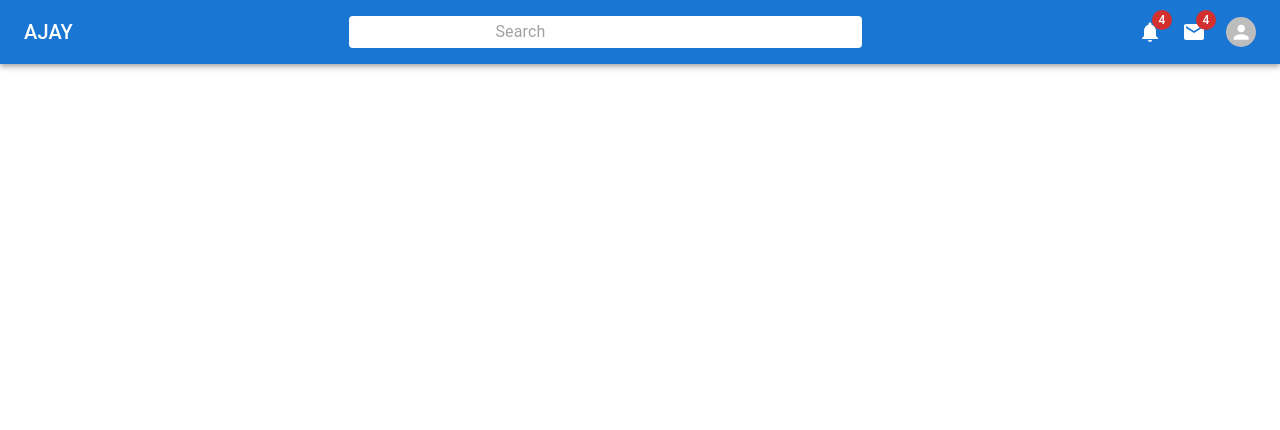
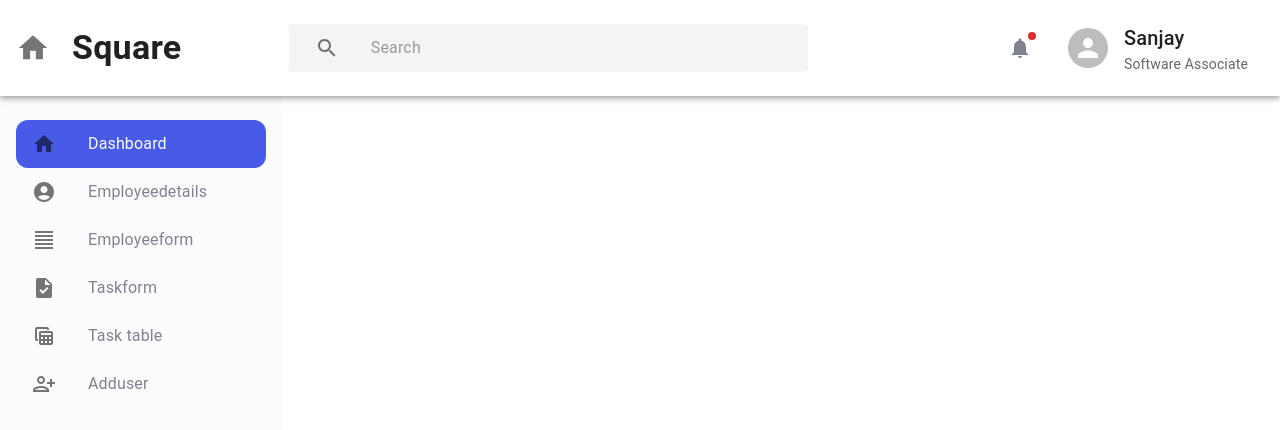
Before and after one commit to AjayB101/react-src, a React (Create React App) app: page / in a window 1280 px wide. Shown: the top 430 px of the page. Built offline with nearby package versions, Linux system fonts and the light colour scheme.

Commit message:
App-sidebar-completed

```diff
--- a/src/App.js
+++ b/src/App.js
@@ -1,9 +1,12 @@
 import "./App.css";
 import Appbar from './components/Appbar'
+import Sidebar from './components/Sidebar'
+
 function App() {
   return (
     <div className="App">
     <Appbar />
+   <Sidebar />
     </div>
   );
 }
--- a/src/components/Appbar.jsx
+++ b/src/components/Appbar.jsx
@@ -9,19 +9,25 @@ import {
   MenuItem,
   Toolbar,
   Typography,
+  Box,
+  ListItemAvatar,
+  ListItem,
+  ListItemText,
+  ListItemIcon,
 } from "@mui/material";
-import { Mail, Notifications, Pets } from "@mui/icons-material";
-
+import { Home, Notifications, SearchOutlined } from "@mui/icons-material";
 const MyToolbar = styled(Toolbar)({
   display: "flex",
   justifyContent: "space-between",
+  background: "#ffff",
 });
 
 const Search = styled("div")(({ theme }) => ({
-  background: "white",
+  background: "#F4F4F4",
   padding: "0 10px",
   borderRadius: theme.shape.borderRadius,
   width: "40%",
+  marginRight:'200px',
 }));
 const Icons = styled("Icons")(({ theme }) => ({
   display: "none",
@@ -41,35 +47,68 @@ const Iconsm = styled("Icons")(({ theme }) => ({
 }));
 
 const Appbar = () => {
-  const [toggle, settoggle] = useState(false)
+  const [toggle, settoggle] = useState(false);
   return (
-    <AppBar position="sticky">
-      <MyToolbar>
-        <Typography variant="h6" sx={{ display: { xs: "none", sm: "block" } }}>
-          AJAY
+    <Box>
+      <AppBar sx={{ display: "flex" }} position="sticky">
+        <MyToolbar disableGutters>
+          <ListItem>
+
+            <ListItemIcon>
+              <Home sx={{ width: "34px", height: "38px" }} />
+            </ListItemIcon>
+            <ListItemText
+              primary={
+                <Typography variant="h4" color="textPrimary" fontWeight="bold">
+                  Square
                 </Typography>
-        <Pets sx={{ display: { xs: "block", sm: "none" } }} />
+              }
+            />
             <Search>
+              <ListItem>
+                <ListItemIcon>
+                  <SearchOutlined />
+                </ListItemIcon>
                 <InputBase placeholder="Search" />
+              </ListItem>
             </Search>
-        <Icons>
-          <Badge color="error" badgeContent={4}>
-            <Notifications />
+
+            <Icons
+              sx={{
+                display: "flex",
+                alignItems: "center",
+                justifyContent: "center",
+              }}
+            >
+              <Badge color="error" badgeContent={4} variant="dot">
+                <Notifications
+                  sx={{ color: "#808191", height: "20", width: "20" }}
+                />
               </Badge>
-          <Badge color="error" badgeContent={4}>
-            <Mail />
-          </Badge>
-          <Avatar sx={{ width: 30, height: 30 }} onClick={(e)=>settoggle(true)}  />
+
+              <ListItem>
+                <ListItemAvatar>
+                  <Avatar></Avatar>
+                </ListItemAvatar>
+
+                <ListItemText
+                  primary={
+                    <Typography variant="h6" color="textPrimary">
+                      Sanjay
+                    </Typography>
+                  }
+                  secondary="Software Associate"
+                />
+              </ListItem>
             </Icons>
-        <Iconsm onClick={(e)=>settoggle(true)} >
-          <Avatar  />
+            <Iconsm onClick={(e) => settoggle(true)}>
+              <Avatar sx={{ height: "40", width: "20" }} />
             </Iconsm>
-      </MyToolbar>
             <Menu
               id="demo-positioned-menu"
               aria-labelledby="demo-positioned-button"
               open={toggle}
-        onClose={(e)=>settoggle(false)}
+              onClose={(e) => settoggle(false)}
               anchorOrigin={{
                 vertical: "top",
                 horizontal: "right",
@@ -83,7 +122,10 @@ const Appbar = () => {
               <MenuItem>My account</MenuItem>
               <MenuItem>Logout</MenuItem>
             </Menu>
+          </ListItem>
+        </MyToolbar>
       </AppBar>
+    </Box>
   );
 };
-export default Appbar
+export default Appbar;
--- a/src/components/Sidebar.jsx
+++ b/src/components/Sidebar.jsx
@@ -6,62 +6,80 @@ import ListItemButton from "@mui/material/ListItemButton";
 import ListItemIcon from "@mui/material/ListItemIcon";
 import ListItemText from "@mui/material/ListItemText";
 import { Home } from "@mui/icons-material";
-
-export const Sidebar = () => {
+import AccountCircleIcon from '@mui/icons-material/AccountCircle';
+import FormatAlignJustifyIcon from '@mui/icons-material/FormatAlignJustify';
+import DetailsIcon from '@mui/icons-material/Details';
+import TaskIcon from '@mui/icons-material/Task';
+import TableViewIcon from '@mui/icons-material/TableView';
+import PersonAddAltIcon from '@mui/icons-material/PersonAddAlt';
+const Sidebar = () => {
   return (
     <Box
     flex={1}
     p={2}
     sx={{
       display: { xs: "none", sm: "block" },
-        backgroundColor: "whitesmoke",
-         width:'250px'
+      backgroundColor: "#FCFCFC",
+      width: "250px",
+      height: '83vh',
     }}
   >
+
       <List>
         <ListItem disablePadding>
-          <ListItemButton component='a' href="#smaple">
+          <ListItemButton
+            component="a"
+            href="#smaple"
+            sx={{ background: "#475BE8", borderRadius: "12px" }}
+          >
             <ListItemIcon>
               <Home color="white" />
             </ListItemIcon>
-            <ListItemText primary="HomePage" />
+            <ListItemText primary="Dashboard" sx={{ color: "#FCFCFC" }} />
           </ListItemButton>
         </ListItem>
         <ListItem disablePadding>
-          <ListItemButton component='a' href="#smaple">
+          <ListItemButton component="a" href="#smaple">
             <ListItemIcon>
-              <Home color="white" />
+              <AccountCircleIcon color="white" />
             </ListItemIcon>
-            <ListItemText primary="pages" />
+            <ListItemText primary="Employeedetails" sx={{color:'#808191'}} />
           </ListItemButton>
         </ListItem>
         <ListItem disablePadding>
-          <ListItemButton component='a' href="#smaple">
+          <ListItemButton component="a" href="#smaple">
             <ListItemIcon>
-              <Home color="white" />
+              <FormatAlignJustifyIcon color="white" />
             </ListItemIcon>
-            <ListItemText primary="Group" />
+            <ListItemText primary="Employeeform" sx={{color:'#808191'}}/>
           </ListItemButton>
         </ListItem>
         <ListItem disablePadding>
-          <ListItemButton component='a' href="#smaple">
+          <ListItemButton component="a" href="#smaple">
             <ListItemIcon>
-              <Home color="white" />
+              <TaskIcon color="white" />
             </ListItemIcon>
-            <ListItemText primary="MarketPlace" />
+            <ListItemText primary="Taskform"  sx={{color:'#808191'}}/>
           </ListItemButton>
         </ListItem>
         <ListItem disablePadding>
-          <ListItemButton component='a' href="#smaple">
+          <ListItemButton component="a" href="#smaple">
             <ListItemIcon>
-              <Home color="white" />
+              <TableViewIcon color="white" />
             </ListItemIcon>
-            <ListItemText primary="HomePage" />
+            <ListItemText primary="Task table"  sx={{color:'#808191'}} />
           </ListItemButton>
         </ListItem>
-
-
+        <ListItem disablePadding>
+          <ListItemButton component="a" href="#smaple">
+            <ListItemIcon>
+              <PersonAddAltIcon color="white" />
+            </ListItemIcon>
+            <ListItemText primary="Adduser"  sx={{color:'#808191'}} />
+          </ListItemButton>
+        </ListItem>
       </List>
     </Box>
   );
 };
+export default Sidebar;
```
Lines whose indentation alone changed are shown as unchanged.
